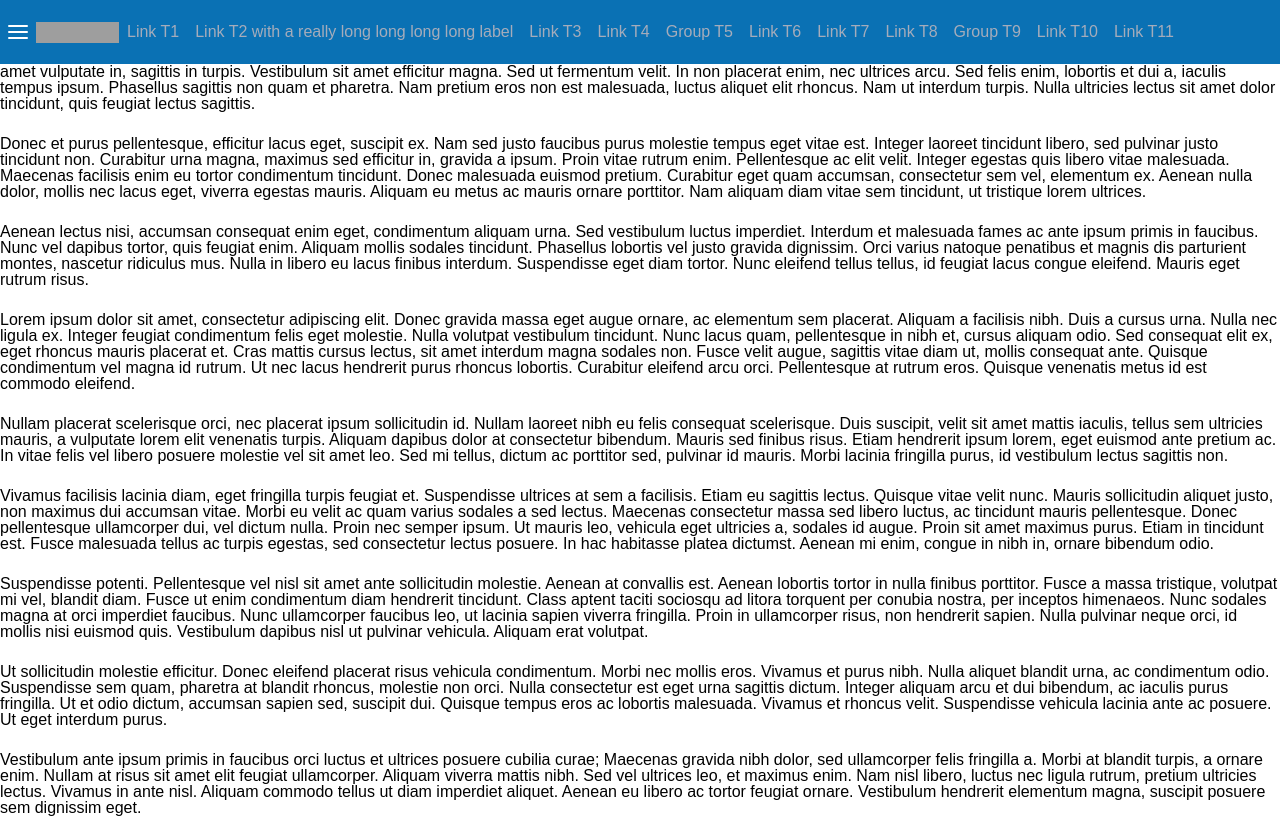
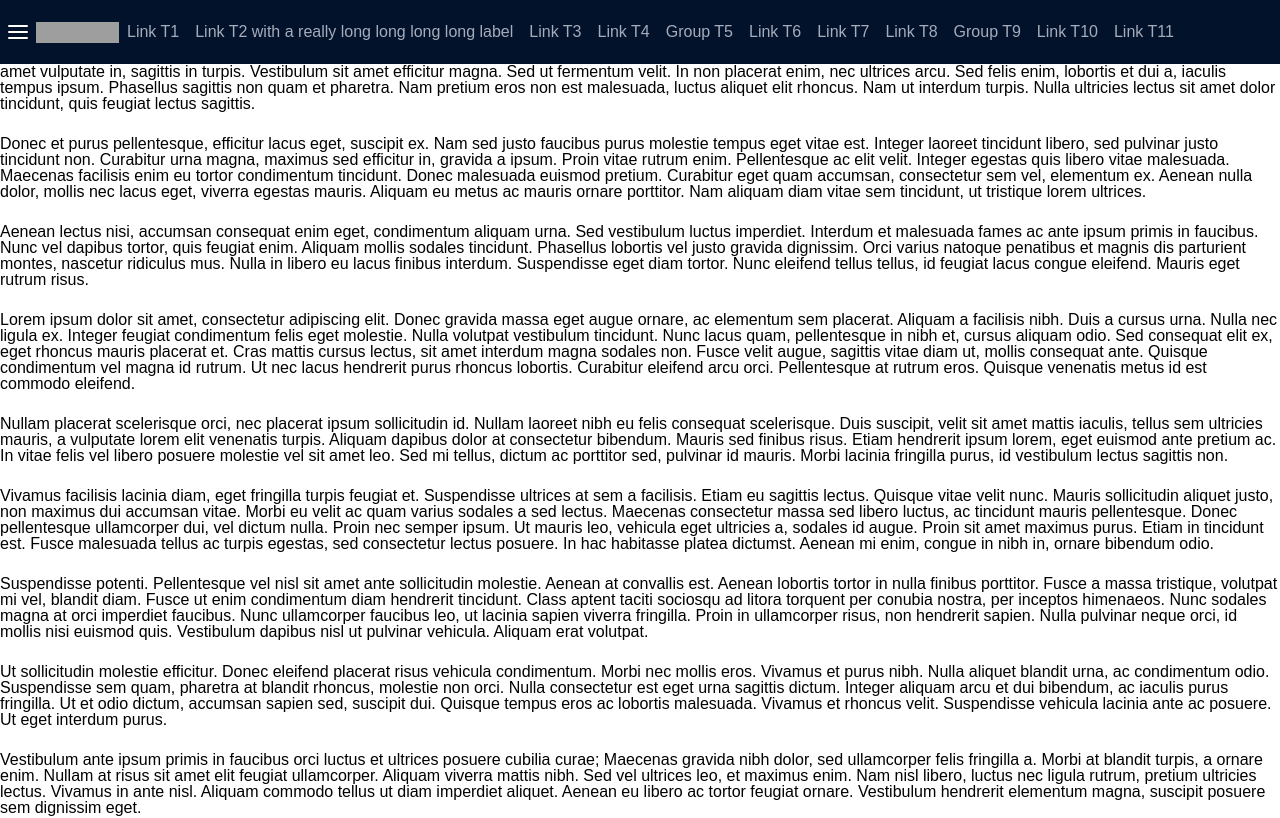
Before and after one commit to thomaskokholm/multipane-sidebar-menu, a React (Create React App) app: page / in a window 1280 px wide. Shown: the top 818 px of the page. Built offline with nearby package versions, Linux system fonts and the light colour scheme; grey boxes are pictures that could not be loaded.

Commit message:
1 file modified

```diff
--- a/global-menu.tsx
+++ b/global-menu.tsx
@@ -11,7 +11,7 @@ export default function GlobalMenu() {
   const data = {
     topNav: {
       theme: {
-        background: '#0a71b4',
+        background: '#03122B',
         textColor: '#A5ACBB',
         focusTextColor: '#ffffff',
         primary: '#3b8dc3',
@@ -248,8 +248,18 @@ export default function GlobalMenu() {
             secondary: '#0a71b4',
           },
           items: [
-            { entryType: 'link', url: '#top', label: 'Link B1', target: '_self' },
-            { entryType: 'link', url: '#top', label: 'Link B2', target: '_self' },
+            {
+              entryType: 'link',
+              url: '#top',
+              label: 'Link B1',
+              target: '_self',
+            },
+            {
+              entryType: 'link',
+              url: '#top',
+              label: 'Link B2',
+              target: '_self',
+            },
             {
               entryType: 'group',
               label:
@@ -262,12 +272,42 @@ export default function GlobalMenu() {
                 secondary: '#0a71b4',
               },
               items: [
-                { entryType: 'link', url: '#top', label: 'Link C1', target: '_self' },
-                { entryType: 'link', url: '#top', label: 'Link C2', target: '_self' },
-                { entryType: 'link', url: '#top', label: 'Link C3', target: '_self' },
-                { entryType: 'link', url: '#top', label: 'Link C4', target: '_self' },
-                { entryType: 'link', url: '#top', label: 'Link C5', target: '_self' },
-                { entryType: 'link', url: '#top', label: 'Link C6', target: '_self' },
+                {
+                  entryType: 'link',
+                  url: '#top',
+                  label: 'Link C1',
+                  target: '_self',
+                },
+                {
+                  entryType: 'link',
+                  url: '#top',
+                  label: 'Link C2',
+                  target: '_self',
+                },
+                {
+                  entryType: 'link',
+                  url: '#top',
+                  label: 'Link C3',
+                  target: '_self',
+                },
+                {
+                  entryType: 'link',
+                  url: '#top',
+                  label: 'Link C4',
+                  target: '_self',
+                },
+                {
+                  entryType: 'link',
+                  url: '#top',
+                  label: 'Link C5',
+                  target: '_self',
+                },
+                {
+                  entryType: 'link',
+                  url: '#top',
+                  label: 'Link C6',
+                  target: '_self',
+                },
               ],
             },
           ],
@@ -284,10 +324,30 @@ export default function GlobalMenu() {
             secondary: '#0a71b4',
           },
           items: [
-            { entryType: 'link', url: '#top', label: 'Link B1', target: '_self' },
-            { entryType: 'link', url: '#top', label: 'Link B2', target: '_self' },
-            { entryType: 'link', url: '#top', label: 'Link B3', target: '_self' },
-            { entryType: 'link', url: '#top', label: 'Link B4', target: '_self' },
+            {
+              entryType: 'link',
+              url: '#top',
+              label: 'Link B1',
+              target: '_self',
+            },
+            {
+              entryType: 'link',
+              url: '#top',
+              label: 'Link B2',
+              target: '_self',
+            },
+            {
+              entryType: 'link',
+              url: '#top',
+              label: 'Link B3',
+              target: '_self',
+            },
+            {
+              entryType: 'link',
+              url: '#top',
+              label: 'Link B4',
+              target: '_self',
+            },
             {
               entryType: 'group',
               label: 'Group B5',
@@ -299,9 +359,24 @@ export default function GlobalMenu() {
                 secondary: '#0a71b4',
               },
               items: [
-                { entryType: 'link', url: '#top', label: 'Link C1', target: '_self' },
-                { entryType: 'link', url: '#top', label: 'Link C2', target: '_self' },
-                { entryType: 'link', url: '#top', label: 'Link C3', target: '_self' },
+                {
+                  entryType: 'link',
+                  url: '#top',
+                  label: 'Link C1',
+                  target: '_self',
+                },
+                {
+                  entryType: 'link',
+                  url: '#top',
+                  label: 'Link C2',
+                  target: '_self',
+                },
+                {
+                  entryType: 'link',
+                  url: '#top',
+                  label: 'Link C3',
+                  target: '_self',
+                },
               ],
             },
           ],
@@ -318,11 +393,36 @@ export default function GlobalMenu() {
             secondary: '#0a71b4',
           },
           items: [
-            { entryType: 'link', url: '#top', label: 'Link C1', target: '_self' },
-            { entryType: 'link', url: '#top', label: 'Link C2', target: '_self' },
-            { entryType: 'link', url: '#top', label: 'Link C3', target: '_self' },
-            { entryType: 'link', url: '#top', label: 'Link C4', target: '_self' },
-            { entryType: 'link', url: '#top', label: 'Link C5', target: '_self' },
+            {
+              entryType: 'link',
+              url: '#top',
+              label: 'Link C1',
+              target: '_self',
+            },
+            {
+              entryType: 'link',
+              url: '#top',
+              label: 'Link C2',
+              target: '_self',
+            },
+            {
+              entryType: 'link',
+              url: '#top',
+              label: 'Link C3',
+              target: '_self',
+            },
+            {
+              entryType: 'link',
+              url: '#top',
+              label: 'Link C4',
+              target: '_self',
+            },
+            {
+              entryType: 'link',
+              url: '#top',
+              label: 'Link C5',
+              target: '_self',
+            },
           ],
         },
         {
@@ -336,8 +436,18 @@ export default function GlobalMenu() {
             secondary: '#0a71b4',
           },
           items: [
-            { entryType: 'link', url: '#top', label: 'Link C1', target: '_self' },
-            { entryType: 'link', url: '#top', label: 'Link C2', target: '_self' },
+            {
+              entryType: 'link',
+              url: '#top',
+              label: 'Link C1',
+              target: '_self',
+            },
+            {
+              entryType: 'link',
+              url: '#top',
+              label: 'Link C2',
+              target: '_self',
+            },
           ],
         },
         { entryType: 'link', url: '#top', label: 'Link A11', target: '_self' },
```
